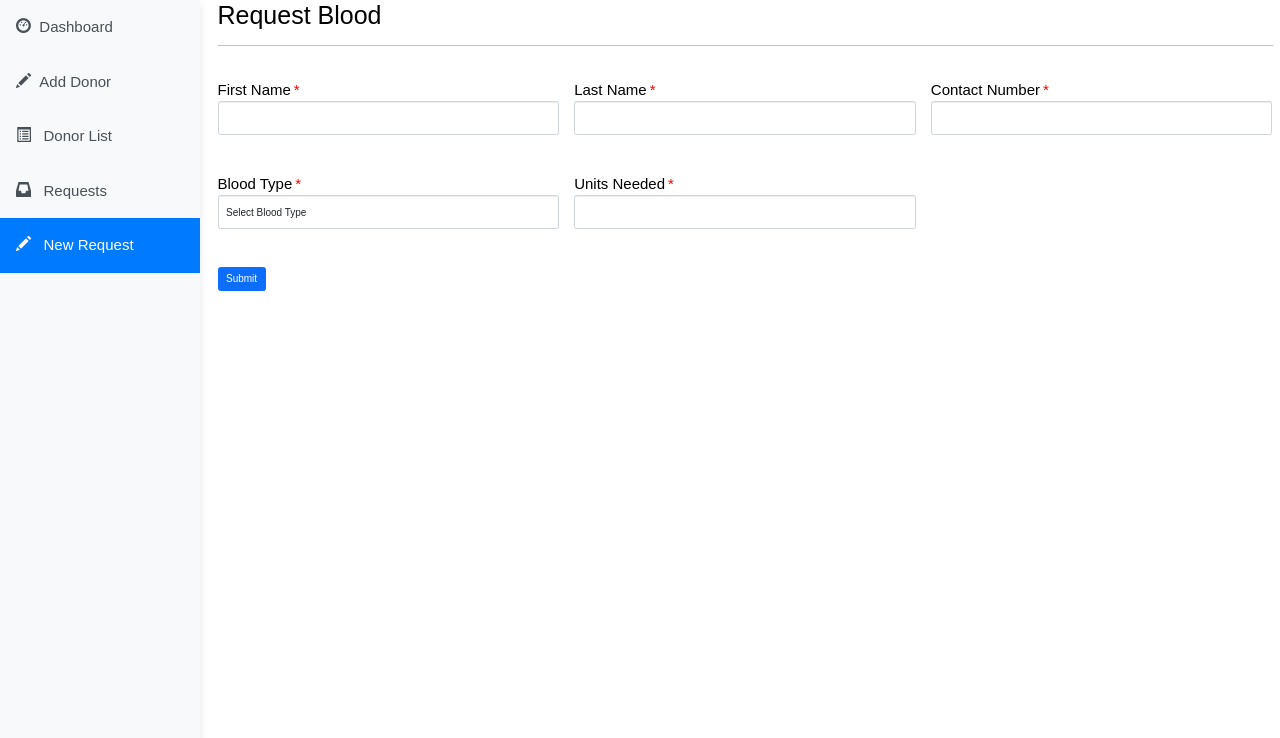
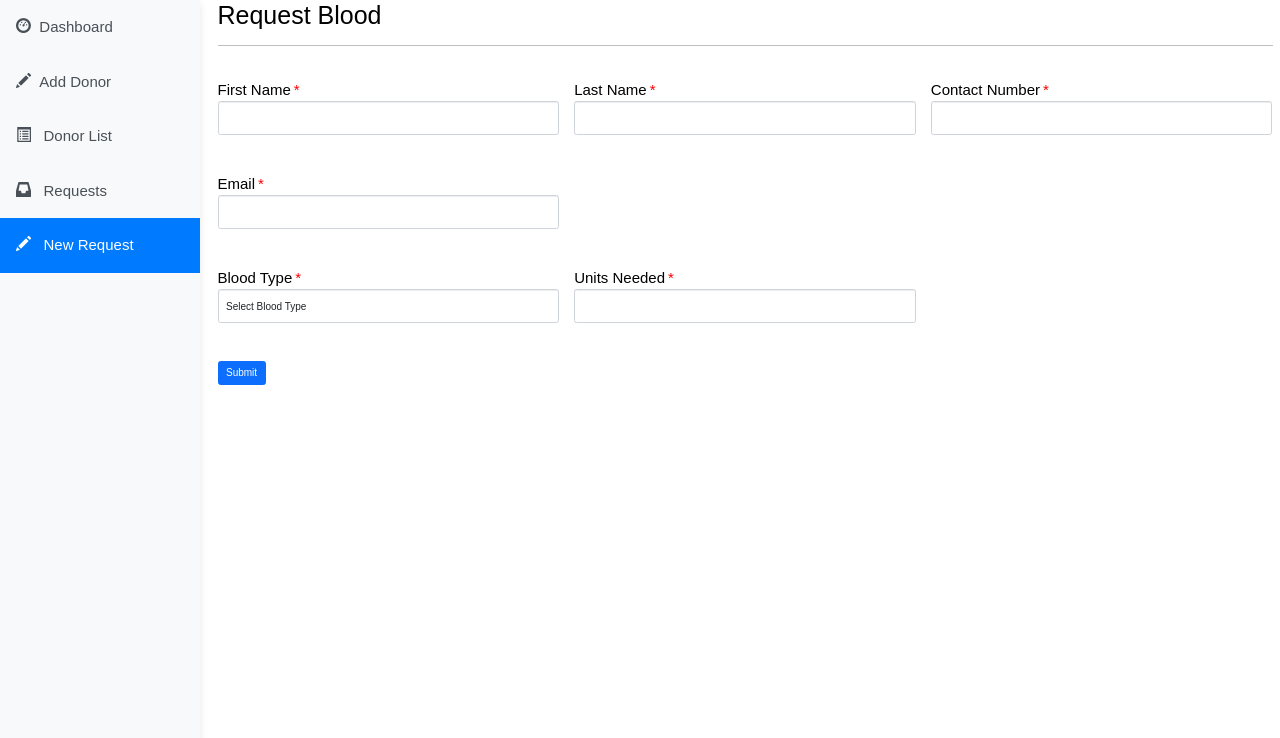
Before and after one commit to SayuruSandaru/Droplet-Blood-donation-management-system, a PHP site: page /new_request.php in a window 1280 px wide. Shown: the part 62-800 px from the top of the page. Run offline with PHP 8.4, Linux system fonts and the light colour scheme; a user stored in the database is signed in; data comes from the database, SQL or seed files in the repository; some libraries are stand-ins or nearby versions; some web fonts are replaced.

Commit message:
chore: Add email field to new_request.php form

```diff
--- a/new_request.php
+++ b/new_request.php
@@ -101,8 +101,11 @@
                                 <div class="font-italic">Contact Number<span class="required"></span></div>
                                 <div><input type="tel" name="contactNumber" class="form-control" required></div>
                             </div>
+                            <div class="col-lg-4 mb-4"><br>
+                                <div class="font-italic">Email<span class="required"></span></div>
+                                <div><input type="email" name="email" class="form-control" required></div>
+                            </div>
                         </div>
-
                         <div class="row">
                             <div class="col-lg-4 mb-4"><br>
                                 <div class="font-italic">Blood Type<span class="required"></span></div>
```
